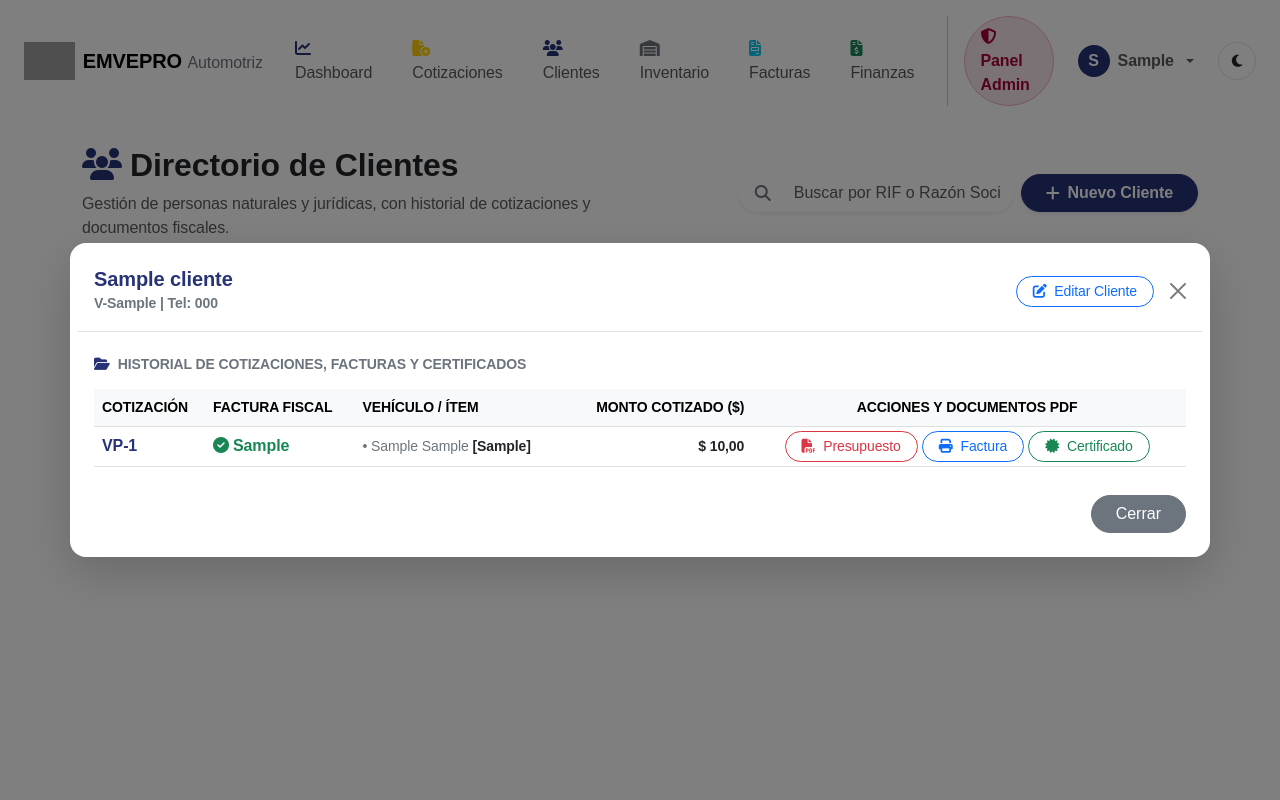
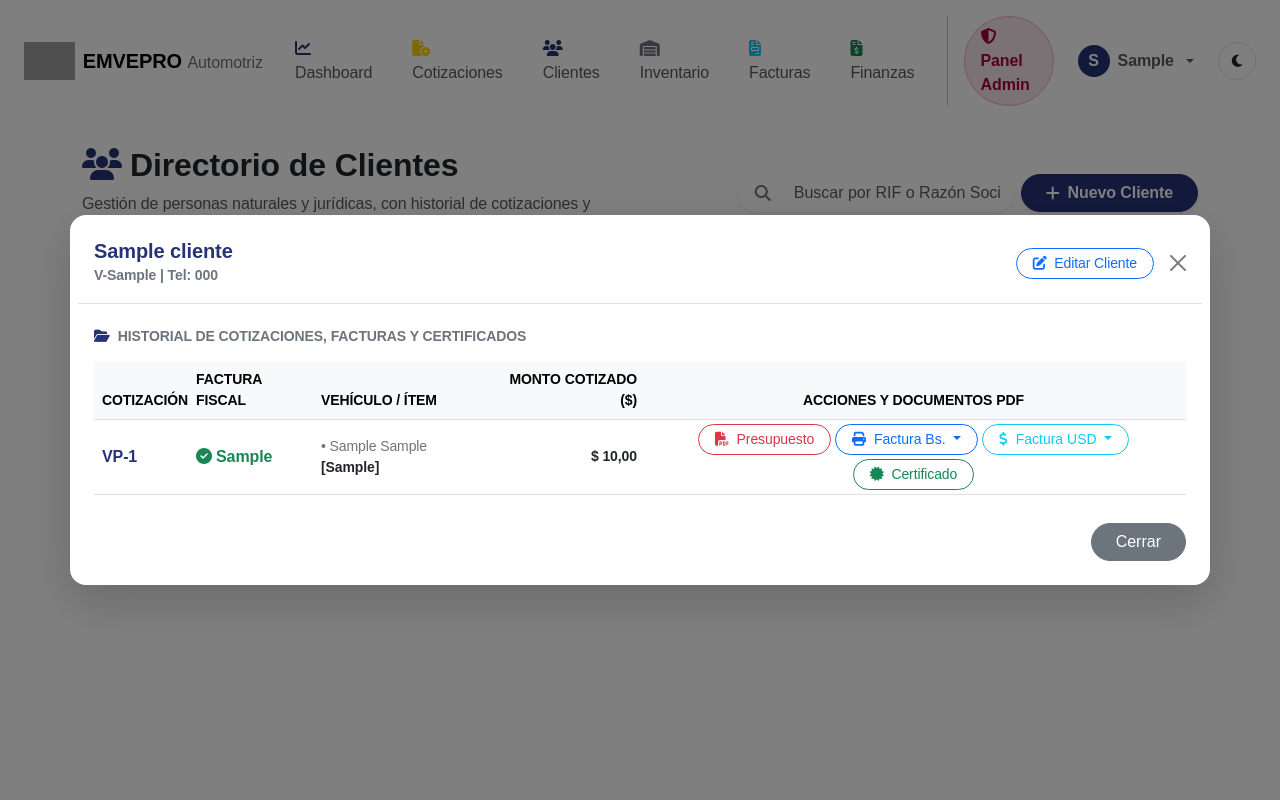
Before and after one commit to christian2195/CRM_VP, a Django app: page /facturacion/clientes/ in a window 1280 px wide, after a click on "Ver documentos asociados". Run offline with Django 4.2, Linux system fonts and the light colour scheme; a user stored in the database is signed in; tables that the repository leaves empty hold one stand-in row (values such as "Sample post"); some web fonts are replaced; grey boxes are pictures that could not be loaded.

Commit message:
Add dropdowns for invoice options in multiple currencies

```diff
--- a/templates/facturacion/lista_clientes.html
+++ b/templates/facturacion/lista_clientes.html
@@ -1,4 +1,5 @@
 {% extends 'base.html' %}
+{% load l10n %}
 
 {% block content %}
 <div class="row mb-4 align-items-center">
@@ -95,7 +96,7 @@
                     <i class="fa-solid fa-folder-open me-2 text-primary"></i>Historial de Cotizaciones, Facturas y Certificados
                 </h6>
 
-                <div class="table-responsive">
+                <div class="table-responsive" style="overflow-x: visible;">
                     <table class="table table-sm table-hover align-middle mb-0">
                         <thead class="table-light small text-uppercase">
                             <tr>
@@ -133,17 +134,38 @@
                                         </small>
                                     {% endfor %}
                                 </td>
-                                <td class="text-end fw-semibold small">$ {{ cot.total|floatformat:2 }}</td>
+                                <td class="text-end fw-semibold small">$ {{ cot.total|floatformat:"2g" }}</td>
                                 <td class="text-center">
-                                    <div class="d-flex justify-content-center gap-1 flex-wrap">
+                                    <div class="d-flex justify-content-center align-items-center gap-1 flex-wrap">
                                         <a href="{% url 'imprimir_cotizacion' cot.id %}" target="_blank" class="btn btn-sm btn-outline-danger rounded-pill px-3" title="Descargar Presupuesto PDF">
                                             <i class="fa-solid fa-file-pdf me-1"></i> Presupuesto
                                         </a>
 
                                         {% if cot.factura and cot.factura.estado_pago != 'ANULADA' %}
-                                            <a href="{% url 'imprimir_factura' cot.factura.id %}" target="_blank" class="btn btn-sm btn-outline-primary rounded-pill px-3" title="Descargar Factura PDF">
-                                                <i class="fa-solid fa-print me-1"></i> Factura
-                                            </a>
+                                            <!-- Desplegable Facturas en Bolívares (Bs.) -->
+                                            <div class="btn-group" role="group">
+                                                <button type="button" class="btn btn-sm btn-outline-primary dropdown-toggle rounded-pill px-3" data-bs-toggle="dropdown" aria-expanded="false">
+                                                    <i class="fa-solid fa-print me-1"></i> Factura Bs.
+                                                </button>
+                                                <ul class="dropdown-menu shadow border-0 rounded-3 small">
+                                                    <li><a class="dropdown-item py-2" href="{% url 'imprimir_factura' cot.factura.id %}" target="_blank"><i class="fa-solid fa-file-invoice text-primary me-2"></i>Forma Libre (Bs.)</a></li>
+                                                    <li><a class="dropdown-item py-2" href="{% url 'imprimir_factura_institucional' cot.factura.id %}" target="_blank"><i class="fa-solid fa-building-columns text-dark me-2"></i>Institucional Con SAP (Bs.)</a></li>
+                                                    <li><a class="dropdown-item py-2" href="{% url 'imprimir_factura_institucional_sin_sap' cot.factura.id %}" target="_blank"><i class="fa-solid fa-file-circle-exclamation text-warning me-2"></i>Institucional Sin SAP (Bs.)</a></li>
+                                                </ul>
+                                            </div>
+
+                                            <!-- Desplegable Facturas en Dólares ($) -->
+                                            <div class="btn-group" role="group">
+                                                <button type="button" class="btn btn-sm btn-outline-info dropdown-toggle rounded-pill px-3" data-bs-toggle="dropdown" aria-expanded="false">
+                                                    <i class="fa-solid fa-dollar-sign me-1"></i> Factura USD
+                                                </button>
+                                                <ul class="dropdown-menu shadow border-0 rounded-3 small">
+                                                    <li><a class="dropdown-item py-2" href="{% url 'imprimir_factura_dolares' cot.factura.id %}" target="_blank"><i class="fa-solid fa-file-invoice-dollar text-info me-2"></i>Forma Libre ($)</a></li>
+                                                    <li><a class="dropdown-item py-2" href="{% url 'imprimir_factura_institucional_dolares' cot.factura.id %}" target="_blank"><i class="fa-solid fa-building-columns text-dark me-2"></i>Institucional Con SAP ($)</a></li>
+                                                    <li><a class="dropdown-item py-2" href="{% url 'imprimir_factura_institucional_sin_sap_dolares' cot.factura.id %}" target="_blank"><i class="fa-solid fa-file-circle-exclamation text-warning me-2"></i>Institucional Sin SAP ($)</a></li>
+                                                </ul>
+                                            </div>
+
                                             <a href="{% url 'imprimir_certificado' cot.factura.id %}" target="_blank" class="btn btn-sm btn-outline-success rounded-pill px-3" title="Descargar Certificado de Origen PDF">
                                                 <i class="fa-solid fa-certificate me-1"></i> Certificado
                                             </a>
```
